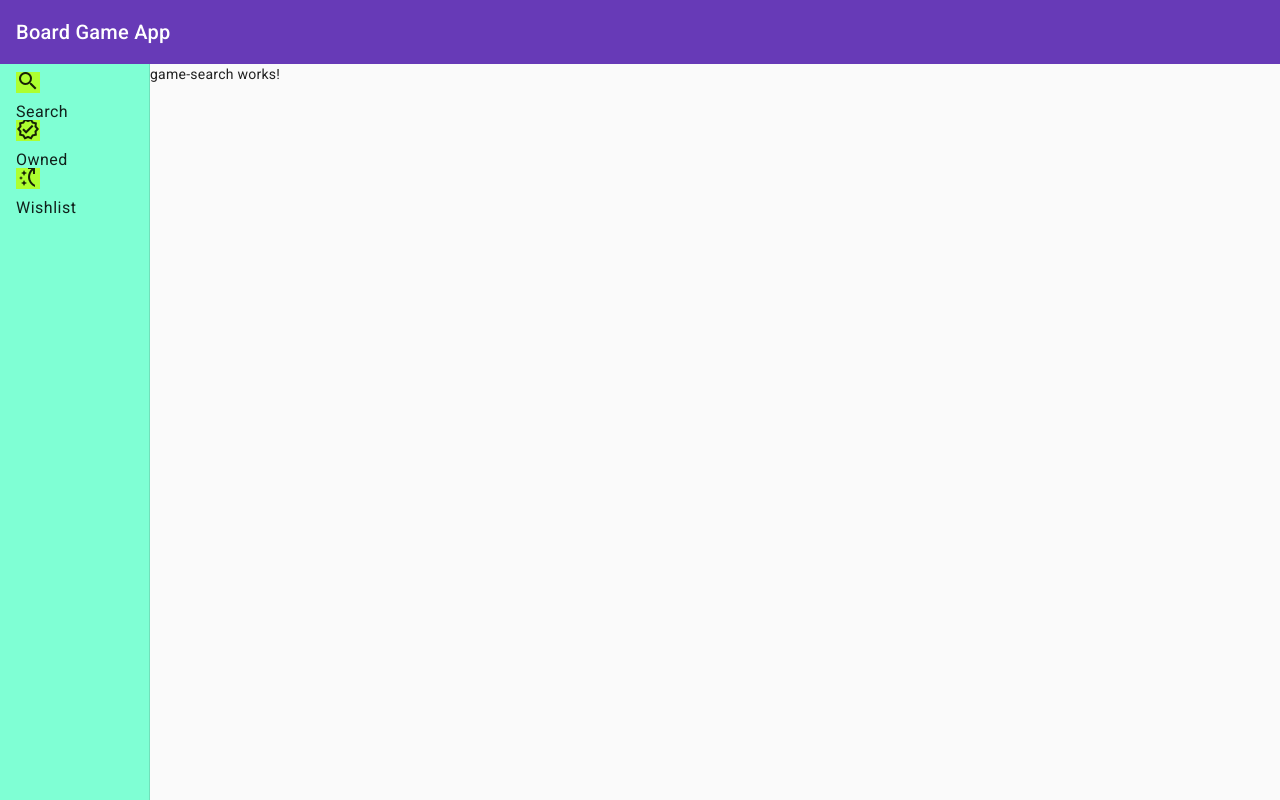
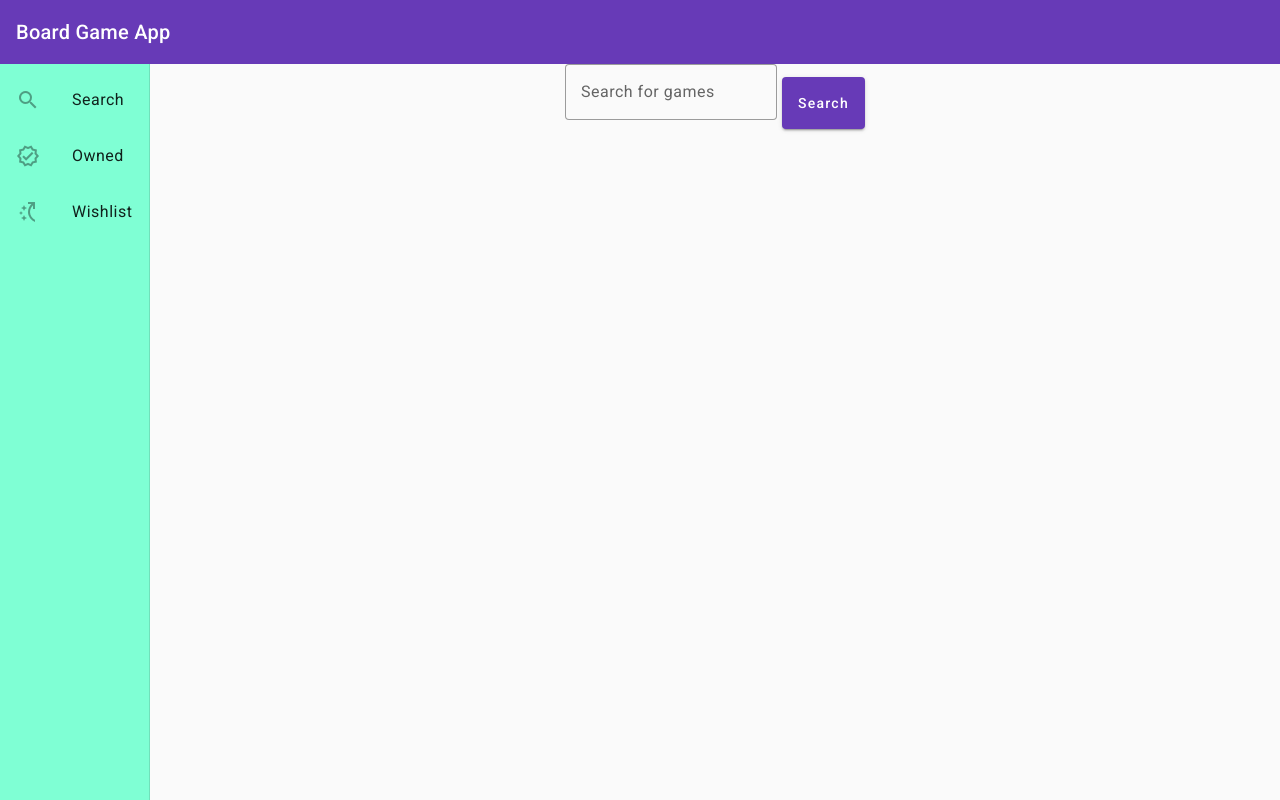
Before and after one commit to Walls101/board-app, an Angular app: page /search in a window 1280 px wide. Built offline with nearby package versions, Linux system fonts and the light colour scheme.

Commit message:
search is complete

```diff
--- a/src/app/app.module.ts
+++ b/src/app/app.module.ts
@@ -10,6 +10,8 @@ import { GameDetailsComponent } from './components/game-details/game-details.com
 import { GameDetailControlsComponent } from './components/game-detail-controls/game-detail-controls.component';
 import { UserSelectionsComponent } from './components/user-selections/user-selections.component';
 import { MaterialModule } from './modules/material.module';
+import { HttpClientModule } from '@angular/common/http';
+import { FormsModule } from '@angular/forms';
 
 @NgModule({
   declarations: [
@@ -25,6 +27,8 @@ import { MaterialModule } from './modules/material.module';
     AppRoutingModule,
     BrowserAnimationsModule,
     MaterialModule,
+    HttpClientModule,
+    FormsModule,
   ],
   providers: [],
   bootstrap: [AppComponent]
--- a/src/app/components/game-search/game-search.component.html
+++ b/src/app/components/game-search/game-search.component.html
@@ -1 +1,9 @@
-<p>game-search works!</p>
+<div>
+    <div class="search-container">
+        <mat-form-field appearance="outline">
+            <input matInput type="text" [(ngModel)]="searchText" placeholder="Search for games" />
+        </mat-form-field>
+
+        <button mat-raised-button color="primary">Search</button>
+    </div>
+</div>
--- a/src/app/components/game-search/game-search.component.scss
+++ b/src/app/components/game-search/game-search.component.scss
@@ -0,0 +1,15 @@
+.search-container {
+    display: flex;
+    justify-content: center;
+    align-items: center;
+
+    button {
+      height: 52px;
+      margin-left: 5px;
+    }
+
+    .mat-form-field {
+        width: 50%;
+        margin-top: 16px;
+    }
+}
--- a/src/app/components/game-search/game-search.component.ts
+++ b/src/app/components/game-search/game-search.component.ts
@@ -1,10 +1,15 @@
-import { Component } from '@angular/core';
+import { Component, OnInit } from '@angular/core';
 
 @Component({
   selector: 'app-game-search',
   templateUrl: './game-search.component.html',
   styleUrls: ['./game-search.component.scss']
 })
-export class GameSearchComponent {
+export class GameSearchComponent implements OnInit {
+  searchText: string | undefined;
 
+  constructor(){}
+  ngOnInit(): void {
+
+  }
 }
--- a/src/app/components/side-nav/side-nav.component.html
+++ b/src/app/components/side-nav/side-nav.component.html
@@ -2,7 +2,7 @@
     <mat-drawer mode="side" opened>
         <mat-list style="overflow: hidden">
             <mat-list-item *ngFor="let menuItem of menuItems" [routerLink]="menuItem.route">
-              <mat-icon class="material-icons-outlined">{{menuItem.icon}}</mat-icon>
+              <mat-icon matListItemIcon class="material-icons-outlined">{{menuItem.icon}}</mat-icon>
               <div>{{menuItem.name}}</div>
             </mat-list-item>
         </mat-list>
--- a/tsconfig.json
+++ b/tsconfig.json
@@ -22,7 +22,8 @@
     "lib": [
       "ES2022",
       "dom"
-    ]
+    ],
+    "suppressImplicitAnyIndexErrors": true,
   },
   "angularCompilerOptions": {
     "enableI18nLegacyMessageIdFormat": false,
```
Also changed, not shown: src/app/interfaces/game.ts (added, +74 -0 lines), src/app/modules/material.module.ts (+7 -0 lines), src/app/services/game.service.ts (added, +23 -0 lines), 1 other file (tests, documents, lock files or other folders).
